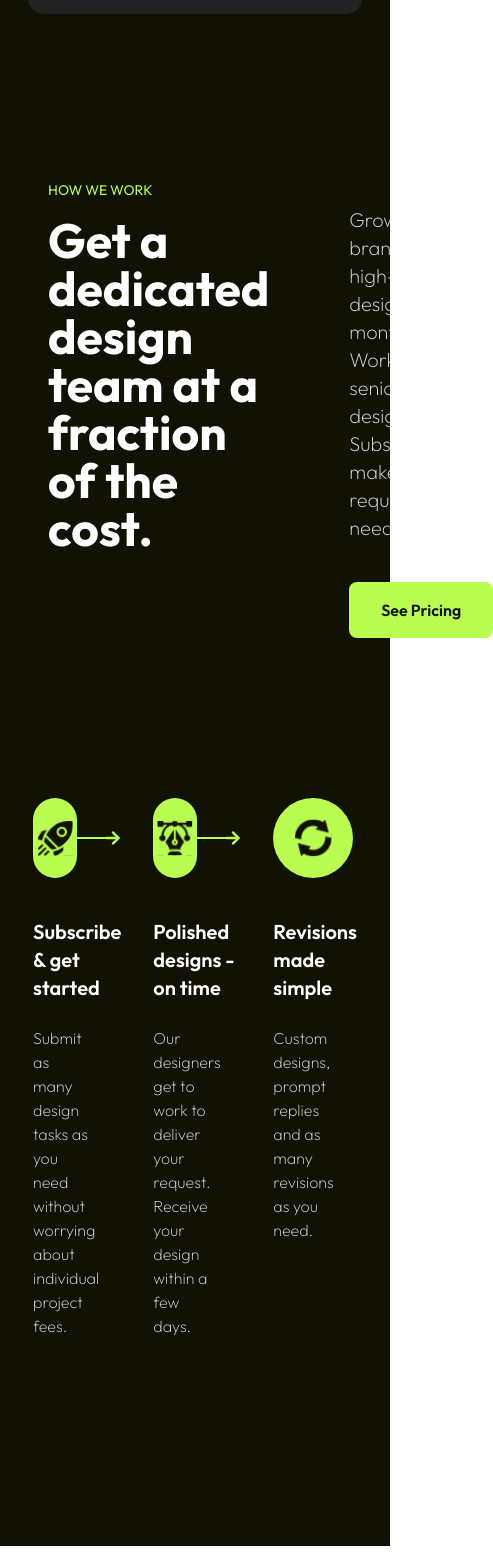
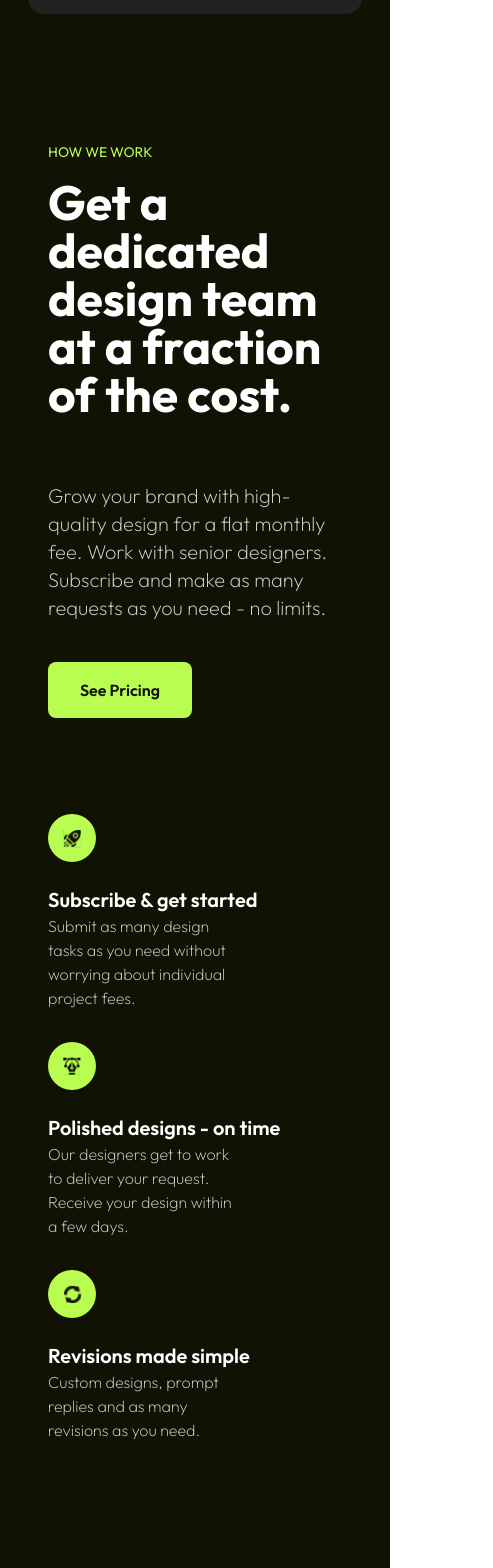
Before and after one commit to mehedihasanfaiyaz/kronix-saas, a React (Vite) app: page / in a window 390 px wide. Shown: the part 1017-2585 px from the top of the page, 493 px wide, since content can reach past the window. Built offline with nearby package versions, Linux system fonts and the light colour scheme.

Commit message:
style(howitwork):  mobile design

```diff
--- a/src/section/HowItWork.tsx
+++ b/src/section/HowItWork.tsx
@@ -5,14 +5,14 @@ import "../index.css";
 export default function HowItWorks() {
   return (
     <div className="pt-32 text-white" id="process">
-      <div className="mx-12 flex items-center justify-evenly gap-20">
-        <div className="flex w-[606px] flex-col">
+      <div className="mx-12 flex flex-col items-center justify-evenly md:flex-row md:gap-20">
+        <div className="flex flex-col md:w-[606px]">
           <span className="text-sm text-primary">HOW WE WORK</span>
           <h1 className="mt-4 text-5xl font-bold">
             Get a dedicated design team at a fraction of the cost.
           </h1>
         </div>
-        <div className="flex w-[500px] translate-y-12 flex-col">
+        <div className="flex translate-y-12 flex-col md:w-[500px]">
           <p className="mt-4 text-xl font-extralight opacity-80">
             Grow your brand with high-quality design for a flat monthly fee.
             Work with senior designers. Subscribe and make as many requests as
@@ -21,22 +21,26 @@ export default function HowItWorks() {
           <Button text="See Pricing" className="mt-10 h-[56px] w-36 px-2" />
         </div>
       </div>
-      <div className="mx-8 mt-52 flex items-start justify-center pb-52">
+      <div className="mx-8 mt-36 flex flex-col items-start justify-center pb-52 md:mt-52 md:flex-row">
         {designData.map((item, index) => (
           <div key={index} className="flex-1 px-4">
             <div className="flex items-center justify-start">
-              <div className="mb-4 flex h-20 w-20 items-center justify-center rounded-full bg-primary">
-                <img src={item.src} alt={item.name} className="h-12 w-12 p-1" />
+              <div className="flex size-12 items-center justify-center rounded-full bg-primary md:mb-4 lg:size-20">
+                <img
+                  src={item.src}
+                  alt={item.name}
+                  className="p-1 lg:size-12"
+                />
               </div>
               {index < 2 && (
                 <div className="relative mb-4 mr-2 flex w-[75%] items-center">
-                  <hr className="h-0.5 flex-1 border-0 bg-primary" />
-                  <FaArrowRight className="absolute -right-2 text-primary" />
+                  <hr className="hidden h-0.5 flex-1 border-0 bg-primary md:flex" />
+                  <FaArrowRight className="absolute -right-2 hidden text-primary md:flex" />
                 </div>
               )}
             </div>
             <h3 className="mt-6 text-xl font-semibold">{item.title}</h3>
-            <p className="mt-6 w-2/3 font-extralight opacity-80">
+            <p className="mb-8 w-2/3 font-extralight opacity-80 md:my-6">
               {item.caption}
             </p>
           </div>
```
